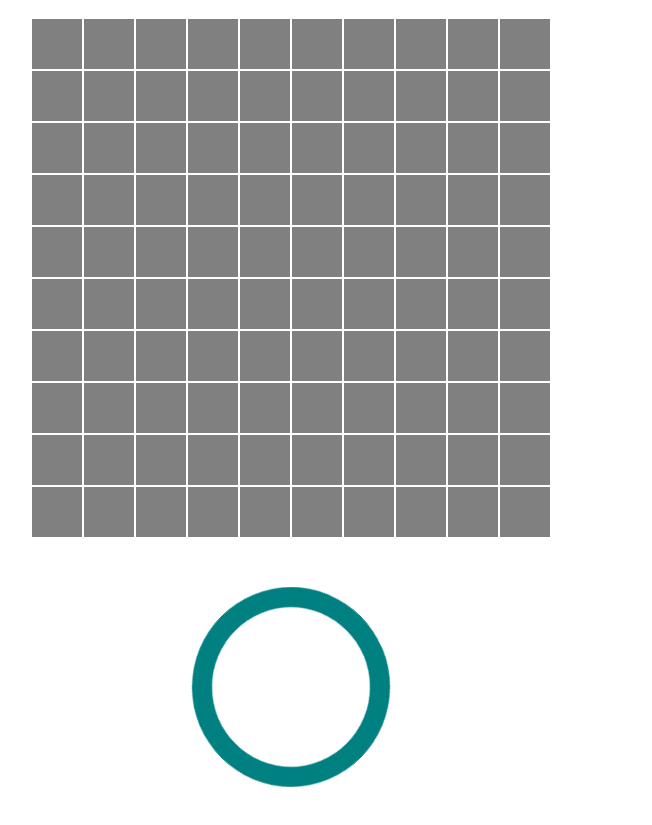
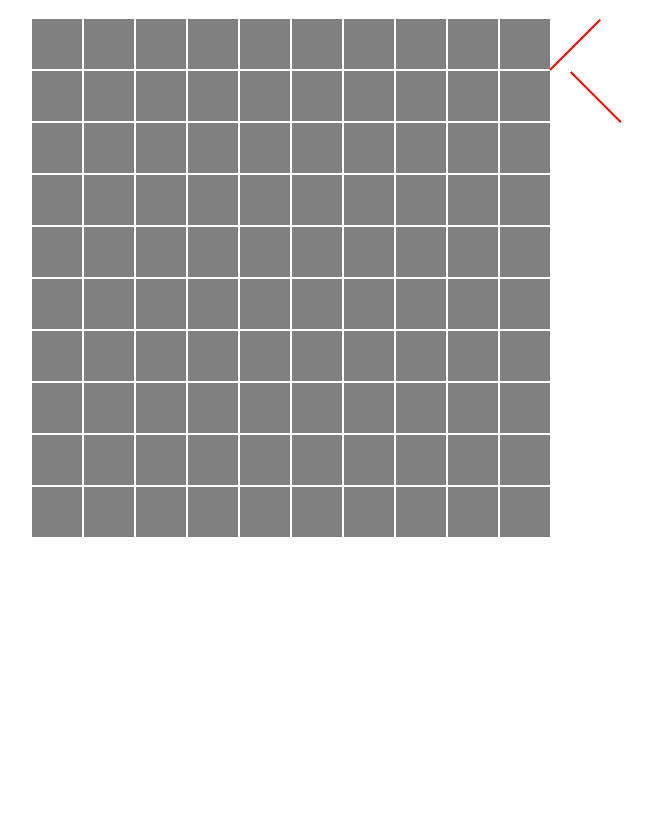
Before and after one commit to FilipNeubauer/Tic-tac-toe-JS, a plain HTML site: page index.html in a window 1280 px wide. Shown: the part 61-886 px from the top of the page, without its empty margins (349-1001 px from the left). After the commit the page ends 800 px from the top, so only its background shows below. Drawn offline with nearby package versions, Linux system fonts and the light colour scheme.

Commit message:
circle function, not working cross

```diff
--- a/game.js
+++ b/game.js
@@ -23,6 +23,18 @@ function makeDivs() {
     }
 }
 
+function circle(gridId) {
+    $("#" + gridId.toString()).html('<div class="circle__box">\
+    <div class="circle__wrapper circle__wrapper--right">\
+      <div class="circle__whole circle__right"></div>\
+    </div>\
+    <div class="circle__wrapper circle__wrapper--left">\
+      <div class="circle__whole circle__left"></div>\
+    </div>\
+  </div>')
+}
+
+
 
 
 setTheGame();
--- a/index.html
+++ b/index.html
@@ -14,14 +14,16 @@
 
     </div>
 
-    <div class="circle__box">
-        <div class="circle__wrapper circle__wrapper--right">
-          <div class="circle__whole circle__right"></div>
-        </div>
-        <div class="circle__wrapper circle__wrapper--left">
-          <div class="circle__whole circle__left"></div>
-        </div>
-      </div>
+    <did class="line__box">
+
+        <div class="line-left"></div>
+        <div class="line-right"></div>
+
+
+    </div>
+
+
+
 
     <script src="https://ajax.googleapis.com/ajax/libs/jquery/3.6.0/jquery.min.js"></script>
     <script src="game.js"></script>
--- a/styles.css
+++ b/styles.css
@@ -20,18 +20,18 @@ body {
 
 
 
-
+/* -----circle-----   */
 
 .circle__box {
-    width: 200px;
-    height: 200px;
-    margin: 50px auto;
+    width: 6.25vh;       /* 6.25 */
+    height: 6.25vh;      /* 6.25 */
+    /*margin: 1.5625vh auto;  /* 1.5625 */
     position: relative;
   }
 
   .circle__wrapper {
-    width: 100px;
-    height: 200px;
+    width: 3.125vh;       /* 3.125 */
+    height: 6.25vh;      /* 6.25 */
     position: absolute;
     top: 0;
     overflow: hidden;
@@ -46,9 +46,9 @@ body {
   }
 
   .circle__whole {
-    width: 160px;
-    height: 160px;
-    border: 20px solid transparent;
+    width: 5vh;       /* 5 */
+    height: 5vh;      /* 5 */
+    border: 0.625vh solid transparent;     /* 0.625 */
     border-radius: 50%;
     position: absolute;
     top: 0;
@@ -56,17 +56,17 @@ body {
   }
 
   .circle__right {
-    border-top: 20px solid teal;
-    border-right: 20px solid teal;
-    right: 1px;
-    animation: circleRight 5s linear forwards;
+    border-top: 0.625vh solid blue;        /* 0.625 */
+    border-right: 0.625vh solid blue;      /* 0.625 */
+    right: 0.03125vh;                             /* 0.03125 */
+    animation: circleRight 0.5s linear forwards;
   }
 
   .circle__left {
-    border-bottom: 20px solid teal;
-    border-left: 20px solid teal;
-    left: 1px;
-    animation: circleLeft 5s linear forwards;
+    border-bottom: 0.625vh solid blue;     /* 0.625 */
+    border-left: 0.625vh solid blue;       /* 0.625 */
+    left: 0.03125vh;                              /* 0.03125 */
+    animation: circleLeft 0.5s linear forwards;
   }
 
   @keyframes circleRight {
@@ -88,3 +88,56 @@ body {
       -webkit-transform: rotate(45deg);
     }
   }
+
+
+
+
+
+
+/* -----cross----- */
+
+.line__box {
+    width: 6.25vh;       /* 6.25 */
+    height: 6.25vh;      /* 6.25 */
+    /*margin: 1.5625vh auto;  /* 1.5625 */
+    position: absolute;
+  }
+
+
+.line__wrapper {
+    width: 6.25vh;       /* 3.125 */
+    height: 6.25vh;      /* 6.25 */
+    position: absolute;
+    top: 0;
+    overflow: hidden;
+  }
+
+
+
+.line-left {
+    height:2px;
+    width:0;
+    margin-top: 6.25vh;    /*100px*/
+    background:red;
+    transform:rotate(-45deg);
+    transform-origin:left;
+    animation:grow 0.5s linear forwards;
+  }
+
+.line-right {
+    position: relative;
+
+    height:2px;
+    width:0;
+    margin-top: 6.25vh;    /*100px*/
+    background:red;
+    transform:rotate(45deg);
+    transform-origin:right;
+    animation:grow 0.5s linear forwards;
+  }
+
+
+
+  @keyframes grow{
+    to {width:8.84vh;}
+  }
```
